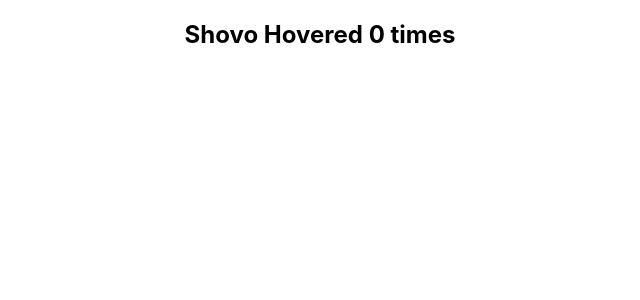
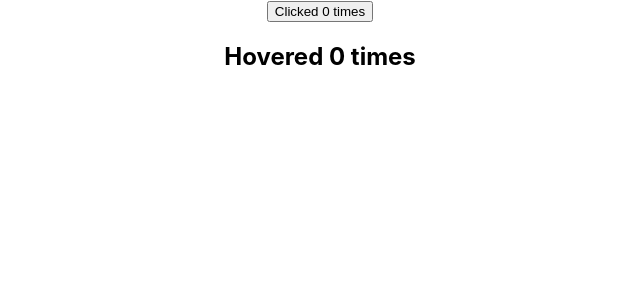
Before and after one commit to NewajShovo/learningReactProject, a React (Create React App) app: page / in a window 1280 px wide. Shown: the top 300 px of the page, without its empty margins (320-960 px from the left). Built offline with nearby package versions, Linux system fonts and the light colour scheme.

Commit message:
HOC implementation for counter

```diff
--- a/src/App.js
+++ b/src/App.js
@@ -101,7 +101,7 @@
       </ErrorBoundary>
       */}
 
-      {/* <ClickCounter /> */}
+      <ClickCounter />
       <HoverCounter />
     </div>
   );
--- a/src/components/ClickCounter.js
+++ b/src/components/ClickCounter.js
@@ -1,26 +1,13 @@
 import React, { Component } from "react";
 
-import UpdatedComponent from "./withCounter";
+import withCounter from "./withCounter";
 
 class ClickCounter extends Component {
-  state = {
-    count: 0,
-  };
+  render() {
+    const { count, incrementCount } = this.props;
 
-  incrementCount = () => {
-    this.setState((prevState) => {
-      return { count: prevState.count + 1 };
-    });
-  };
-
-  render() {
-    return (
-      <button onClick={this.incrementCount}>
-        {this.props.name}
-        Clicked {this.state.count} times
-      </button>
-    );
+    return <button onClick={incrementCount}>Clicked {count} times</button>;
   }
 }
 
-export default UpdatedComponent(ClickCounter);
+export default withCounter(ClickCounter);
--- a/src/components/HoverCounter.jsx
+++ b/src/components/HoverCounter.jsx
@@ -1,27 +1,16 @@
 import React, { Component } from "react";
 
-import UpdatedComponent from "./withCounter";
+import withCounter from "./withCounter";
 
 class HoverCounter extends Component {
-  state = {
-    hoverCount: 0,
-  };
-
-  incrementHover = () => {
-    this.setState((prevState) => {
-      return { hoverCount: prevState.hoverCount + 1 };
-    });
-  };
-
   render() {
+    const { count, incrementCount } = this.props;
     return (
       <div>
-        <h2 onMouseOver={this.incrementHover}>
-          {this.props.name} Hovered {this.state.hoverCount} times
-        </h2>
+        <h2 onMouseOver={incrementCount}>Hovered {count} times</h2>
       </div>
     );
   }
 }
 
-export default UpdatedComponent(HoverCounter);
+export default withCounter(HoverCounter);
--- a/src/components/withCounter.jsx
+++ b/src/components/withCounter.jsx
@@ -1,12 +1,27 @@
 import React from "react";
 
-const UpdatedComponent = (OriginalComponent) => {
-  class NewComponent extends React.Component {
+const withCounter = (WrappedComponent) => {
+  class WithCounter extends React.Component {
+    state = {
+      count: 0,
+    };
+
+    incrementCount = () => {
+      this.setState((prevState) => {
+        return { count: prevState.count + 1 };
+      });
+    };
+
     render() {
-      return <OriginalComponent name="Shovo" />;
+      return (
+        <WrappedComponent
+          count={this.state.count}
+          incrementCount={this.incrementCount}
+        />
+      );
     }
   }
-  return NewComponent;
+  return WithCounter;
 };
 
-export default UpdatedComponent;
+export default withCounter;
```
